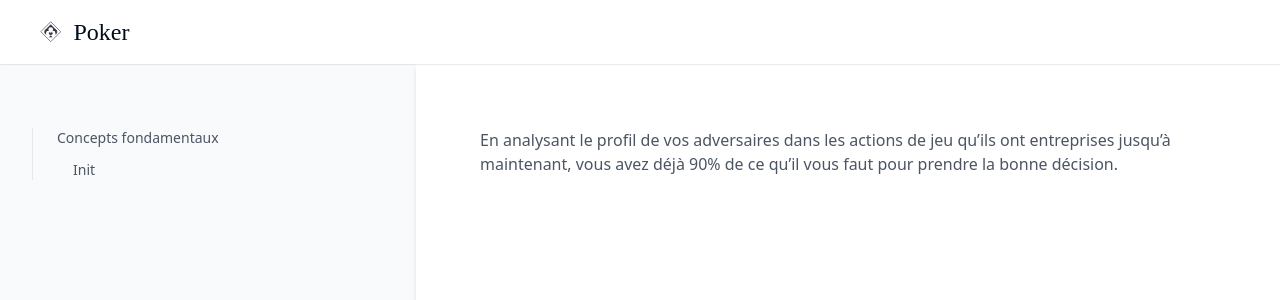
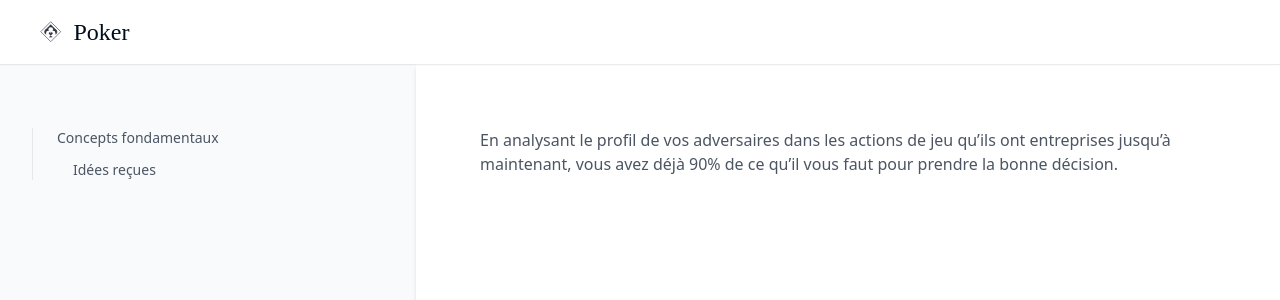
Before and after one commit to greglejeune/ebook, a Jekyll site: the page built from _poker/2021-09-01-init.md, in a window 1280 px wide. Shown: the top 300 px of the page. Built offline with Jekyll 4.4.1, drawn with Linux system fonts in a browser that asks for light colours.

Commit message:
Update 2021-09-01-init.md

```diff
--- a/_poker/2021-09-01-init.md
+++ b/_poker/2021-09-01-init.md
@@ -1,6 +1,7 @@
 ---
 layout: poker
 category: fondamentaux
+title: Idées reçues
 ---
 
 <p>
```
